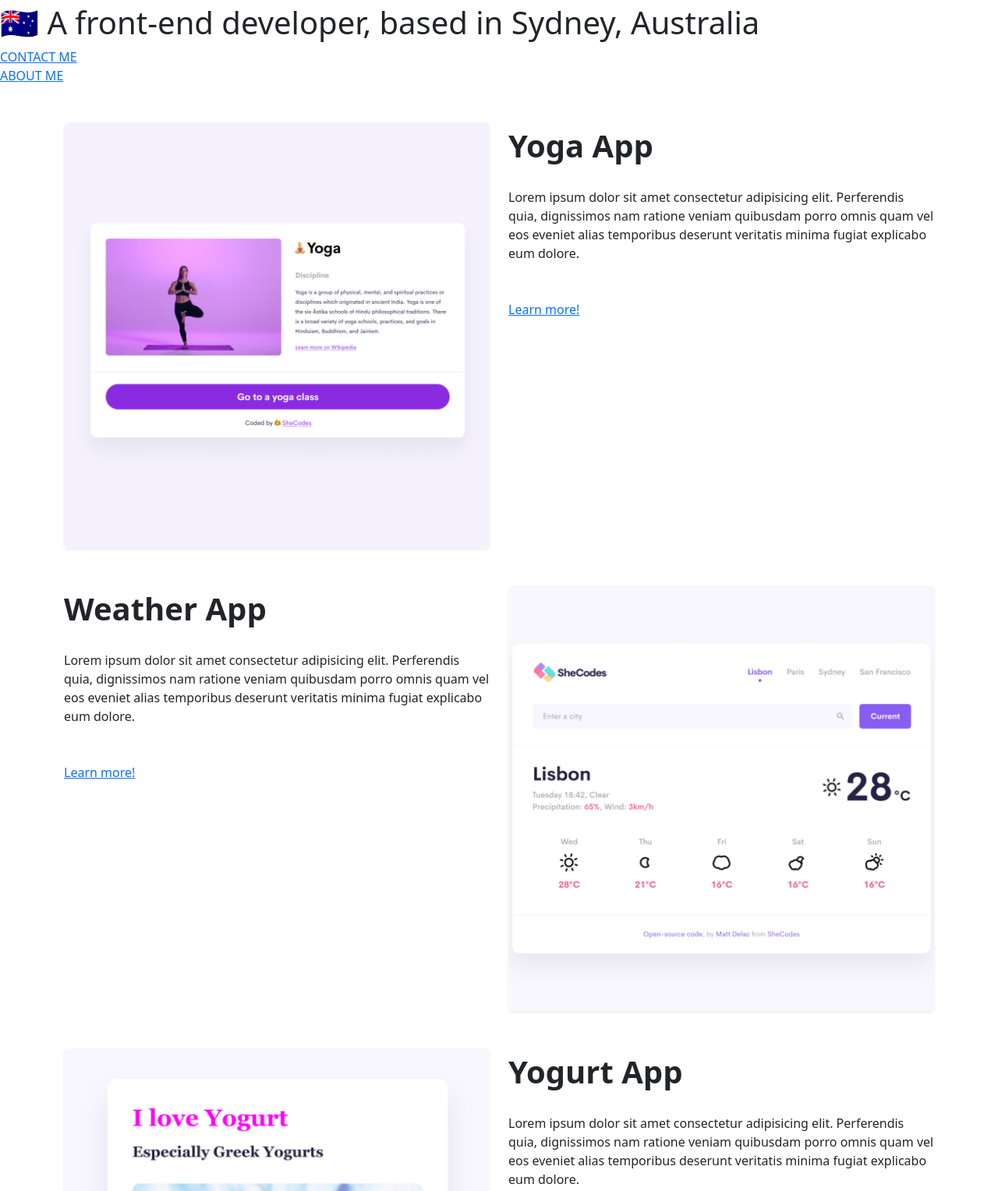
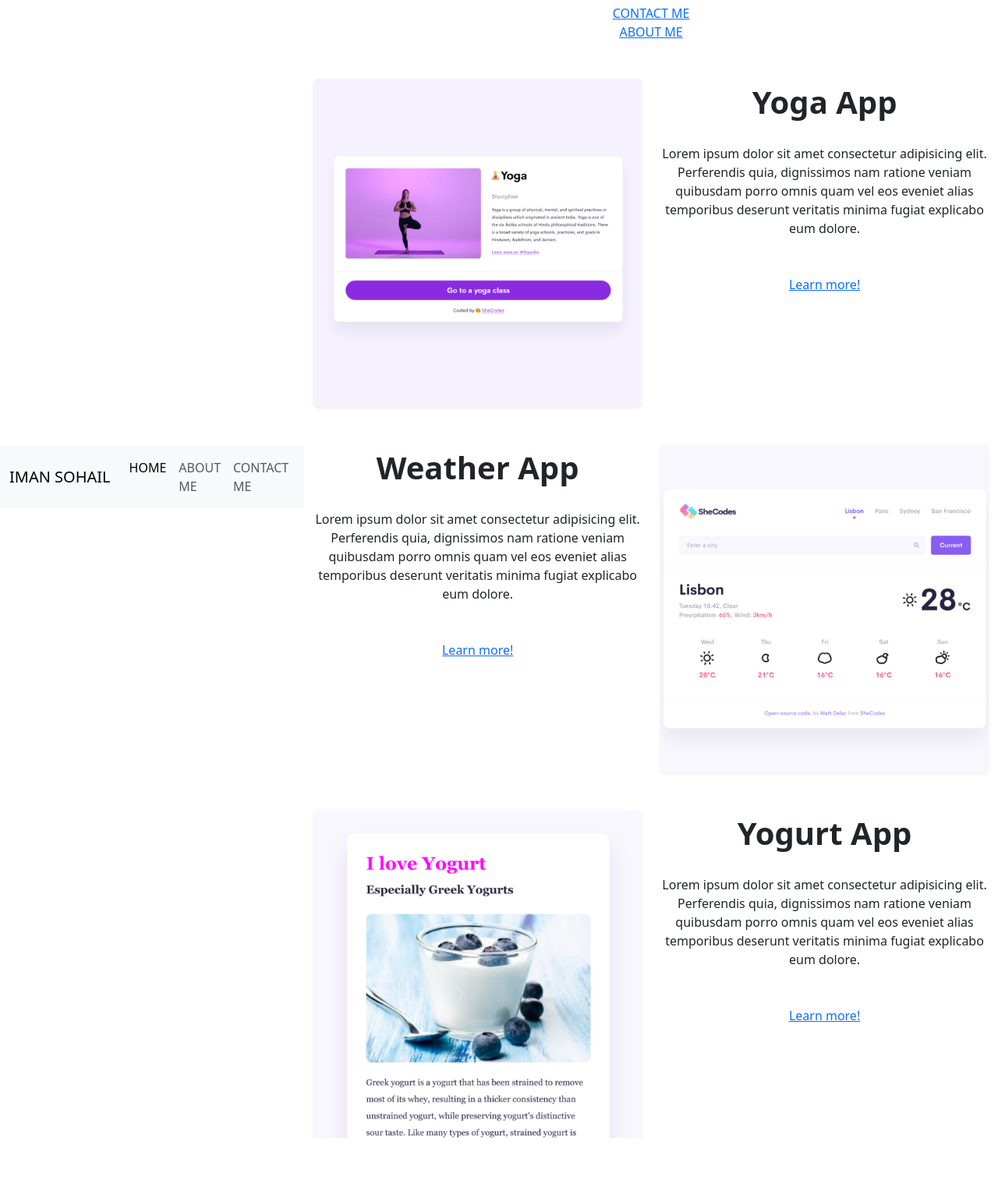
Before and after one commit to imanfsx/Responsive-Portfolio, a plain HTML site: page index.html in a window 1280 px wide. Shown: the part 187-1715 px from the top of the page at 78% size. After the commit the page ends 1647 px from the top, so only its background shows below. Drawn offline with nearby package versions, Linux system fonts and the light colour scheme.

Commit message:
centred to index.html

```diff
--- a/index.html
+++ b/index.html
@@ -4,9 +4,12 @@
     <meta charset="UTF-8" />
     <meta http-equiv="X-UA-Compatible" content="IE=edge" />
     <meta name="viewport" content="width=device-width, initial-scale=1.0" />
-    <meta name="description" content="Iman is a front-end developer with a broad data skills, looking for high-paying job opportunities">
+    <meta
+      name="description"
+      content="Iman is a front-end developer with a broad data skills, looking for high-paying job opportunities"
+    />
     <title>I M A N</title>
-    <link rel="stylesheet" href="src/styles.css"/>
+    <link rel="stylesheet" href="src/styles.css" />
     <link
       href="https://cdn.jsdelivr.net/npm/bootstrap@5.3.3/dist/css/bootstrap.min.css"
       rel="stylesheet"
@@ -20,90 +23,140 @@
     ></script>
   </head>
 
-  <body>
-
+  <body
+    class="d-flex justify-content-center align-items-center"
+    style="min-height: 100vh"
+  >
     <nav class="navbar navbar-expand-lg bg-body-tertiary mb-5">
       <div class="container-fluid">
         <a class="navbar-brand" href="#">IMAN SOHAIL</a>
-        <button class="navbar-toggler" type="button" data-bs-toggle="collapse" data-bs-target="#navbarNav" aria-controls="navbarNav" aria-expanded="false" aria-label="Toggle navigation">
+        <button
+          class="navbar-toggler"
+          type="button"
+          data-bs-toggle="collapse"
+          data-bs-target="#navbarNav"
+          aria-controls="navbarNav"
+          aria-expanded="false"
+          aria-label="Toggle navigation"
+        >
           <span class="navbar-toggler-icon"></span>
         </button>
         <div class="collapse navbar-collapse" id="navbarNav">
           <ul class="navbar-nav">
             <li class="nav-item">
-              <a class="nav-link active" aria-current="page" href="https://6848tn.csb.app/index.html#">HOME</a>
+              <a
+                class="nav-link active"
+                aria-current="page"
+                href="https://6848tn.csb.app/index.html#"
+                >HOME</a
+              >
             </li>
             <li class="nav-item">
-              <a class="nav-link" href="https://6848tn.csb.app/about.html">ABOUT ME</a>
+              <a class="nav-link" href="https://6848tn.csb.app/about.html"
+                >ABOUT ME</a
+              >
             </li>
             <li class="nav-item">
-              <a class="nav-link" href="https://6848tn.csb.app/about.html#contact">CONTACT ME</a>
+              <a
+                class="nav-link"
+                href="https://6848tn.csb.app/about.html#contact"
+                >CONTACT ME</a
+              >
             </li>
-
           </ul>
         </div>
       </div>
     </nav>
-    <div class="wrapper">
-
+    <div class="wrapper text-center">
       <header>
         <h3>👋 Hi I am</h3>
         <h2>IMAN SOHAIL</h2>
         <h1>🇦🇺 A front-end developer, based in Sydney, Australia</h1>
       </header>
-
       <div class="navigation-links">
-      <a href="/about.html#contact"  title="Contact me" class="contact-link d-md-block">CONTACT ME</a>
-      <a href="/about.html" title="Know more about me" class="about-link d-md-block">ABOUT ME</a>
+        <a
+          href="/about.html#contact"
+          title="Contact me"
+          class="contact-link d-md-block"
+          >CONTACT ME</a
+        >
+        <a
+          href="/about.html"
+          title="Know more about me"
+          class="about-link d-md-block"
+          >ABOUT ME</a
+        >
       </div>
-
-
-<div class="container">
-  <div class="row mt-5">
-        <div class="col-md-6 ">
-          <img src="/images/yoga.png" alt="Yoga project" class="img-fluid d-none d-md-block rounded shadow-sm" alt/>
+      <div class="container mt-5">
+        <div class="row">
+          <div class="col-md-6">
+            <img
+              src="/images/yoga.png"
+              alt="Yoga project"
+              class="img-fluid d-none d-md-block rounded shadow-sm"
+            />
           </div>
-
           <div class="col-md-6">
-            <div class="fs-1 fw-bold ">Yoga App</div>
-          </br>
-            <div class="fs-6"> Lorem ipsum dolor sit amet consectetur adipisicing elit. Perferendis quia, dignissimos nam ratione veniam quibusdam porro omnis quam vel eos eveniet alias temporibus deserunt veritatis minima fugiat explicabo eum dolore.
+            <div class="fs-1 fw-bold">Yoga App</div>
+            <br />
+            <div class="fs-6">
+              Lorem ipsum dolor sit amet consectetur adipisicing elit.
+              Perferendis quia, dignissimos nam ratione veniam quibusdam porro
+              omnis quam vel eos eveniet alias temporibus deserunt veritatis
+              minima fugiat explicabo eum dolore.
             </div>
             <div class="mt-5">
-          <a href="#" class="index-project-button" title="Yoga project"> Learn more!</a>
-
+              <a href="#" class="index-project-button" title="Yoga project">
+                Learn more!</a
+              >
             </div>
           </div>
         </div>
-      <div class="row mt-5 ">
-
-
+        <div class="row mt-5">
           <div class="col-md-6">
             <div class="fs-1 fw-bold">Weather App</div>
-          </br>
-            <div class="fs-6"> Lorem ipsum dolor sit amet consectetur adipisicing elit. Perferendis quia, dignissimos nam ratione veniam quibusdam porro omnis quam vel eos eveniet alias temporibus deserunt veritatis minima fugiat explicabo eum dolore.
+            <br />
+            <div class="fs-6">
+              Lorem ipsum dolor sit amet consectetur adipisicing elit.
+              Perferendis quia, dignissimos nam ratione veniam quibusdam porro
+              omnis quam vel eos eveniet alias temporibus deserunt veritatis
+              minima fugiat explicabo eum dolore.
             </div>
             <div class="mt-5">
-          <a href="#" class="index-project-button" title="Weather project"> Learn more!</a>
+              <a href="#" class="index-project-button" title="Weather project">
+                Learn more!</a
+              >
             </div>
           </div>
-          <div class="col-md-6 ">
-            <img src="images/weather.png" alt="weather project" class="img-fluid d-none d-md-block rounded shadow-sm"/>
+          <div class="col-md-6">
+            <img
+              src="images/weather.png"
+              alt="weather project"
+              class="img-fluid d-none d-md-block rounded shadow-sm"
+            />
           </div>
         </div>
-
         <div class="row mt-5">
-        <div class=" col-md-6 ">
-          <img src="images/yogurt.png" alt="yogurt project" class=" img-fluid d-none d-md-block rounded shadow-sm"/>
+          <div class="col-md-6">
+            <img
+              src="images/yogurt.png"
+              alt="yogurt project"
+              class="img-fluid d-none d-md-block rounded shadow-sm"
+            />
           </div>
-
           <div class="col-md-6">
-            <div class="fs-1 fw-bold ">Yogurt App</div>
-          </br>
-            <div class="fs-6"> Lorem ipsum dolor sit amet consectetur adipisicing elit. Perferendis quia, dignissimos nam ratione veniam quibusdam porro omnis quam vel eos eveniet alias temporibus deserunt veritatis minima fugiat explicabo eum dolore.
+            <div class="fs-1 fw-bold">Yogurt App</div>
+            <br />
+            <div class="fs-6">
+              Lorem ipsum dolor sit amet consectetur adipisicing elit.
+              Perferendis quia, dignissimos nam ratione veniam quibusdam porro
+              omnis quam vel eos eveniet alias temporibus deserunt veritatis
+              minima fugiat explicabo eum dolore.
             </div>
             <div class="mt-5">
-          <a href="#" class="index-project-button" title="Yogurt project"> Learn more!</a>
+              <a href="#" class="index-project-button" title="Yogurt project">
+                Learn more!</a
+              >
             </div>
           </div>
         </div>
```
Lines whose indentation alone changed are shown as unchanged.
